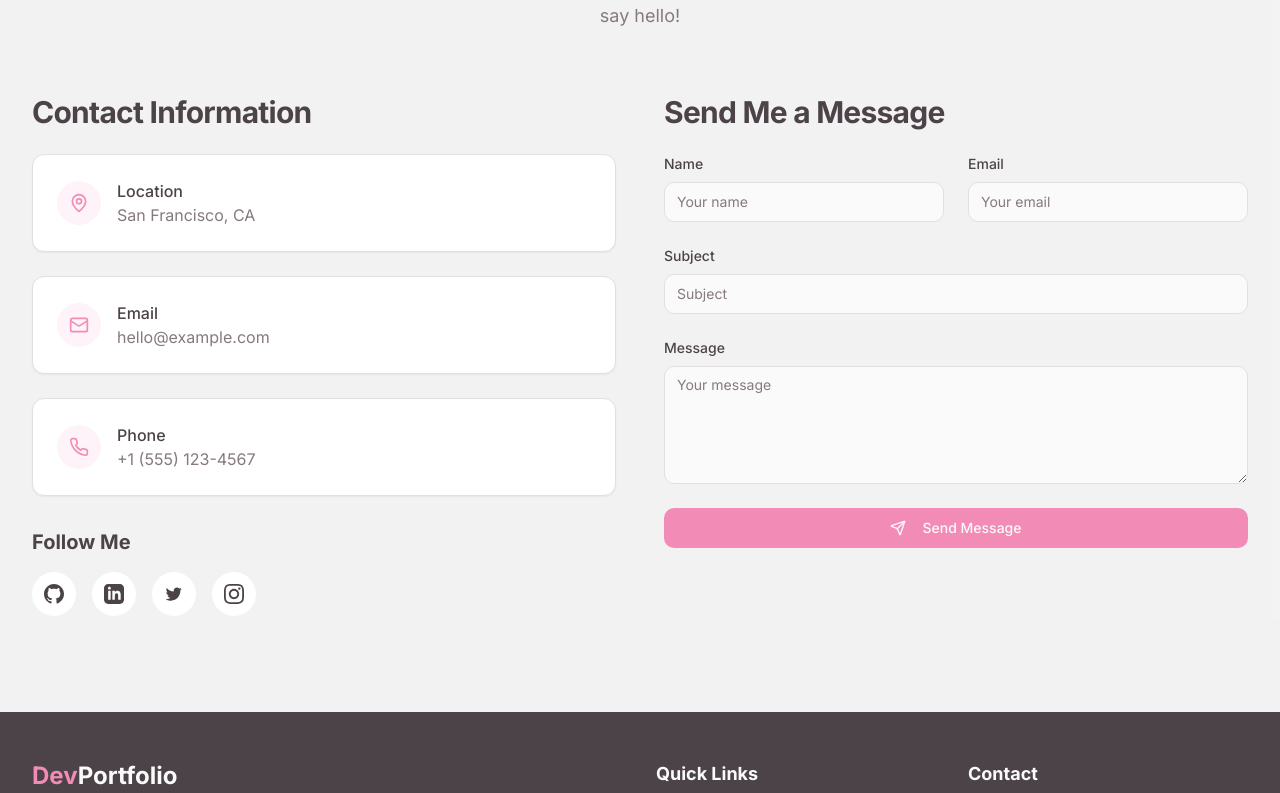
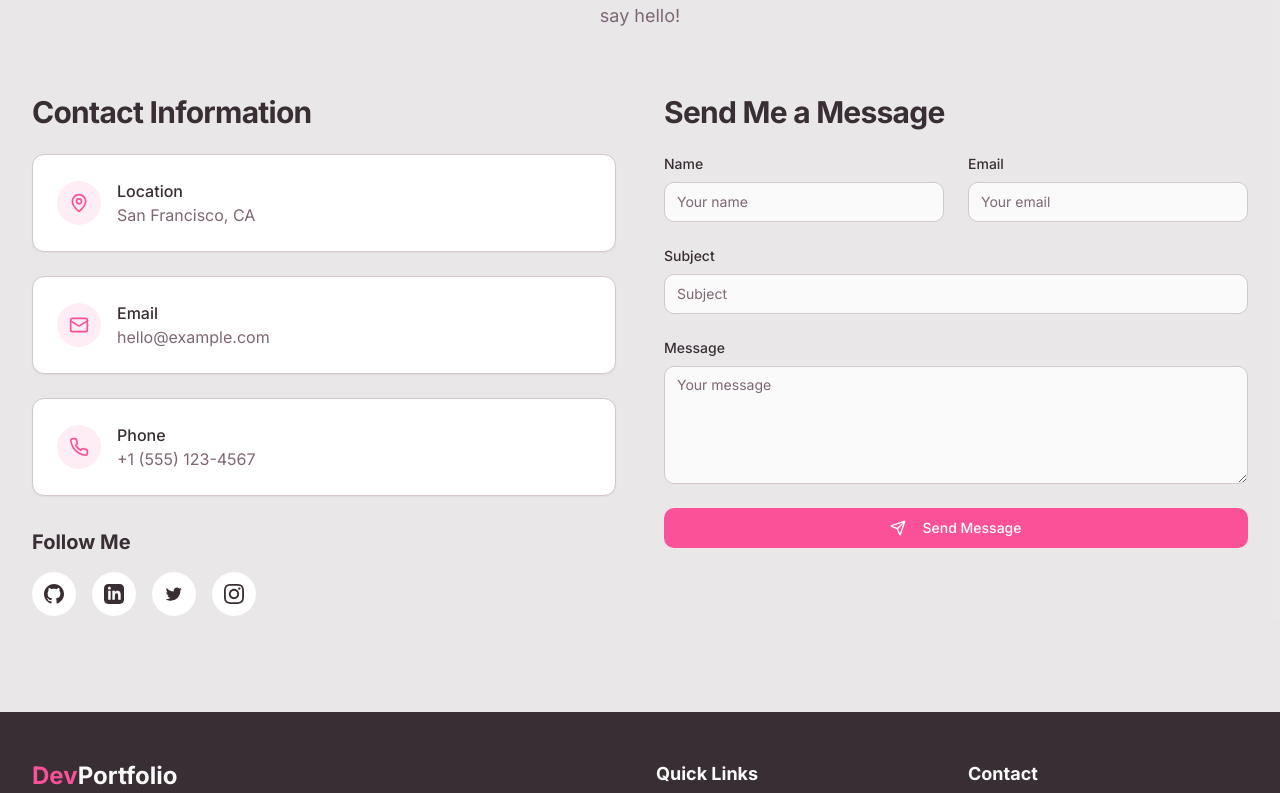
Before and after one commit to Funmi-Oba/FunmiObaPortfolio, a React (Vite) app: page / in a window 1280 px wide. Shown: the part 3700-4493 px from the top of the page. Built offline with nearby package versions, Linux system fonts and the light colour scheme.

Commit message:
Fix: Improve visual appearance
Adjust visual styles to improve the overall look and feel.

```diff
--- a/src/components/HeroSection.tsx
+++ b/src/components/HeroSection.tsx
@@ -6,11 +6,11 @@ import { ArrowDown, Github, Linkedin, Mail } from 'lucide-react';
 const HeroSection = () => {
   return (
     <section id="home" className="min-h-screen relative flex items-center">
-      <div className="absolute inset-0 bg-gradient-to-r from-secondary to-transparent z-0" />
+      <div className="absolute inset-0 bg-gradient-to-r from-primary/10 to-transparent z-0" />
       <div className="section-container relative z-10">
         <div className="grid grid-cols-1 lg:grid-cols-2 gap-12 items-center">
           <div className="space-y-6 animate-fade-in">
-            <div className="inline-block px-3 py-1 rounded-full bg-primary/10 text-primary font-medium text-sm mb-4">
+            <div className="inline-block px-3 py-1 rounded-full bg-primary/20 text-primary font-medium text-sm mb-4">
               Front-End Developer
             </div>
             <h1 className="heading-xl text-foreground">
@@ -21,10 +21,10 @@ const HeroSection = () => {
               that deliver exceptional user experiences.
             </p>
             <div className="flex flex-wrap gap-4 pt-4">
-              <Button size="lg" asChild>
+              <Button size="lg" asChild className="bg-primary hover:bg-primary/90">
                 <a href="#projects">View My Work</a>
               </Button>
-              <Button variant="outline" size="lg" asChild>
+              <Button variant="outline" size="lg" asChild className="border-primary text-primary hover:bg-primary/10">
                 <a href="#contact">Get In Touch</a>
               </Button>
             </div>
@@ -33,7 +33,7 @@ const HeroSection = () => {
                 href="https://github.com"
                 target="_blank"
                 rel="noopener noreferrer"
-                className="text-muted-foreground hover:text-foreground transition-colors"
+                className="text-primary hover:text-primary/80 transition-colors"
                 aria-label="GitHub"
               >
                 <Github size={20} />
@@ -42,14 +42,14 @@ const HeroSection = () => {
                 href="https://linkedin.com"
                 target="_blank"
                 rel="noopener noreferrer"
-                className="text-muted-foreground hover:text-foreground transition-colors"
+                className="text-primary hover:text-primary/80 transition-colors"
                 aria-label="LinkedIn"
               >
                 <Linkedin size={20} />
               </a>
               <a
                 href="mailto:hello@example.com"
-                className="text-muted-foreground hover:text-foreground transition-colors"
+                className="text-primary hover:text-primary/80 transition-colors"
                 aria-label="Email"
               >
                 <Mail size={20} />
@@ -58,7 +58,7 @@ const HeroSection = () => {
           </div>
           <div className="hidden lg:flex justify-center items-center">
             <div className="relative w-full max-w-md">
-              <div className="absolute -inset-0.5 bg-gradient-to-r from-primary to-primary/40 rounded-2xl blur opacity-30"></div>
+              <div className="absolute -inset-0.5 bg-gradient-to-r from-primary to-primary/70 rounded-2xl blur opacity-40"></div>
               <div className="relative bg-card rounded-2xl shadow-xl overflow-hidden aspect-square">
                 <img
                   src="/lovable-uploads/91320e22-fd11-4680-9cbb-0e69db6ad5df.png"
@@ -72,7 +72,7 @@ const HeroSection = () => {
         <div className="absolute bottom-8 left-1/2 transform -translate-x-1/2 flex justify-center">
           <a
             href="#about"
-            className="text-muted-foreground hover:text-primary transition-colors animate-bounce"
+            className="text-primary hover:text-primary/80 transition-colors animate-bounce"
             aria-label="Scroll Down"
           >
             <ArrowDown size={24} />
--- a/src/index.css
+++ b/src/index.css
@@ -8,32 +8,32 @@
 @layer base {
   :root {
     --background: 0 0% 98%;
-    --foreground: 324 6% 28%;
+    --foreground: 324 10% 20%;
 
     --card: 0 0% 100%;
-    --card-foreground: 324 6% 28%;
+    --card-foreground: 324 10% 20%;
 
     --popover: 0 0% 100%;
-    --popover-foreground: 324 6% 28%;
+    --popover-foreground: 324 10% 20%;
 
-    --primary: 335 80% 75%;
-    --primary-foreground: 0 0% 98%;
+    --primary: 335 95% 65%;
+    --primary-foreground: 0 0% 100%;
 
-    --secondary: 325 6% 93%;
-    --secondary-foreground: 324 6% 28%;
+    --secondary: 325 8% 85%;
+    --secondary-foreground: 324 10% 20%;
 
-    --muted: 325 6% 93%;
-    --muted-foreground: 324 5% 50%;
+    --muted: 325 8% 85%;
+    --muted-foreground: 324 10% 45%;
 
-    --accent: 325 6% 93%;
-    --accent-foreground: 324 6% 28%;
+    --accent: 325 8% 85%;
+    --accent-foreground: 324 10% 20%;
 
     --destructive: 0 84.2% 60.2%;
     --destructive-foreground: 0 0% 98%;
 
-    --border: 324 5% 88%;
-    --input: 324 5% 88%;
-    --ring: 335 80% 75%;
+    --border: 324 10% 80%;
+    --input: 324 10% 80%;
+    --ring: 335 95% 65%;
 
     --radius: 0.75rem;
   }
```
